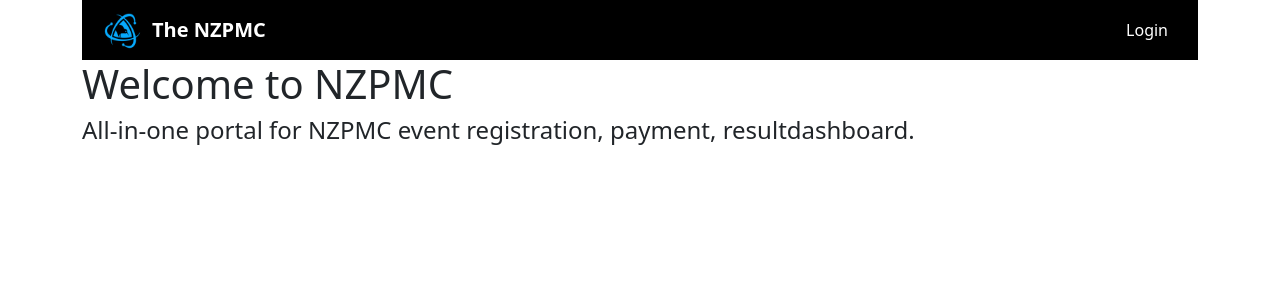
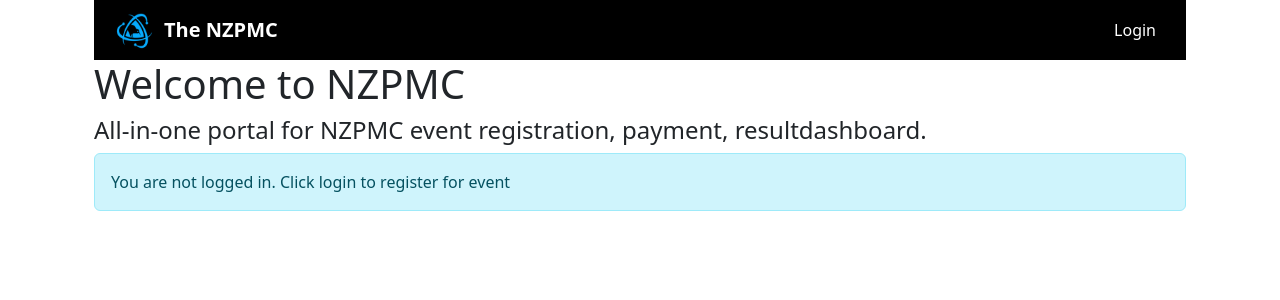
Before and after one commit to Harry-Sheng/nzpmc-competition-platform-frontend, a React (Vite) app: page / in a window 1280 px wide. Shown: the top 300 px of the page. Built offline with nearby package versions, Linux system fonts and the light colour scheme.

Commit message:
refactor: Split the landing page to logged in version and not logged in version

```diff
--- a/src/pages/LandingPage.jsx
+++ b/src/pages/LandingPage.jsx
@@ -1,15 +1,21 @@
-import React, { useState, useEffect } from "react";
-import Header from "../components/Header";
+import React, { useContext } from "react";
+import { UserContext } from "../context/UserContext";
+import LandingPageLogged from "./LandingPageLogged";
+import LandingPageNotLogged from "./LandingPageNotLogged";
 
 const LandingPage = () => {
+  const { user } = useContext(UserContext);
   return (
     <div className="container">
-      <Header
-        title={"Welcome to NZPMC"}
-        subtitle={
-          "All-in-one portal for NZPMC event registration, payment, resultdashboard."
-        }
-      />
+      {user ? (
+        <div>
+          <LandingPageLogged />
+        </div>
+      ) : (
+        <div>
+          <LandingPageNotLogged />
+        </div>
+      )}
     </div>
   );
 };
--- /dev/null
+++ b/src/pages/LandingPageLogged.jsx
@@ -0,0 +1,17 @@
+import React, { useState, useEffect } from "react";
+import Header from "../components/Header";
+
+const LandingPage = () => {
+  return (
+    <div className="container">
+      <Header
+        title={"Welcome to NZPMC"}
+        subtitle={
+          "All-in-one portal for NZPMC event registration, payment, resultdashboard."
+        }
+      />
+    </div>
+  );
+};
+
+export default LandingPage;
--- /dev/null
+++ b/src/pages/LandingPageNotLogged.jsx
@@ -0,0 +1,22 @@
+import React, { useState, useEffect } from "react";
+import Header from "../components/Header";
+import Notification from "../components/Notification";
+
+const LandingPage = () => {
+  return (
+    <div className="container">
+      <Header
+        title={"Welcome to NZPMC"}
+        subtitle={
+          "All-in-one portal for NZPMC event registration, payment, resultdashboard."
+        }
+      />
+      <Notification
+        message="You are not logged in. Click login to register for event"
+        variant="info"
+      />
+    </div>
+  );
+};
+
+export default LandingPage;
```
